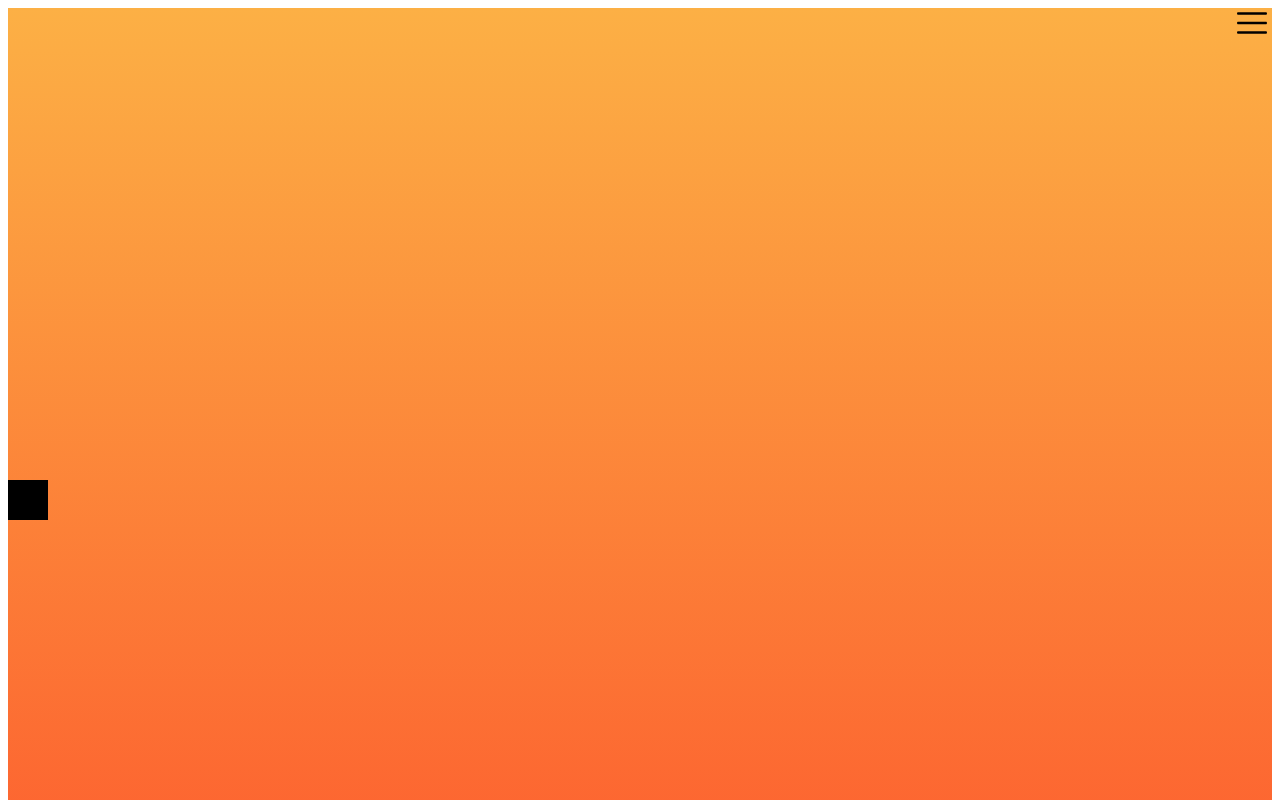
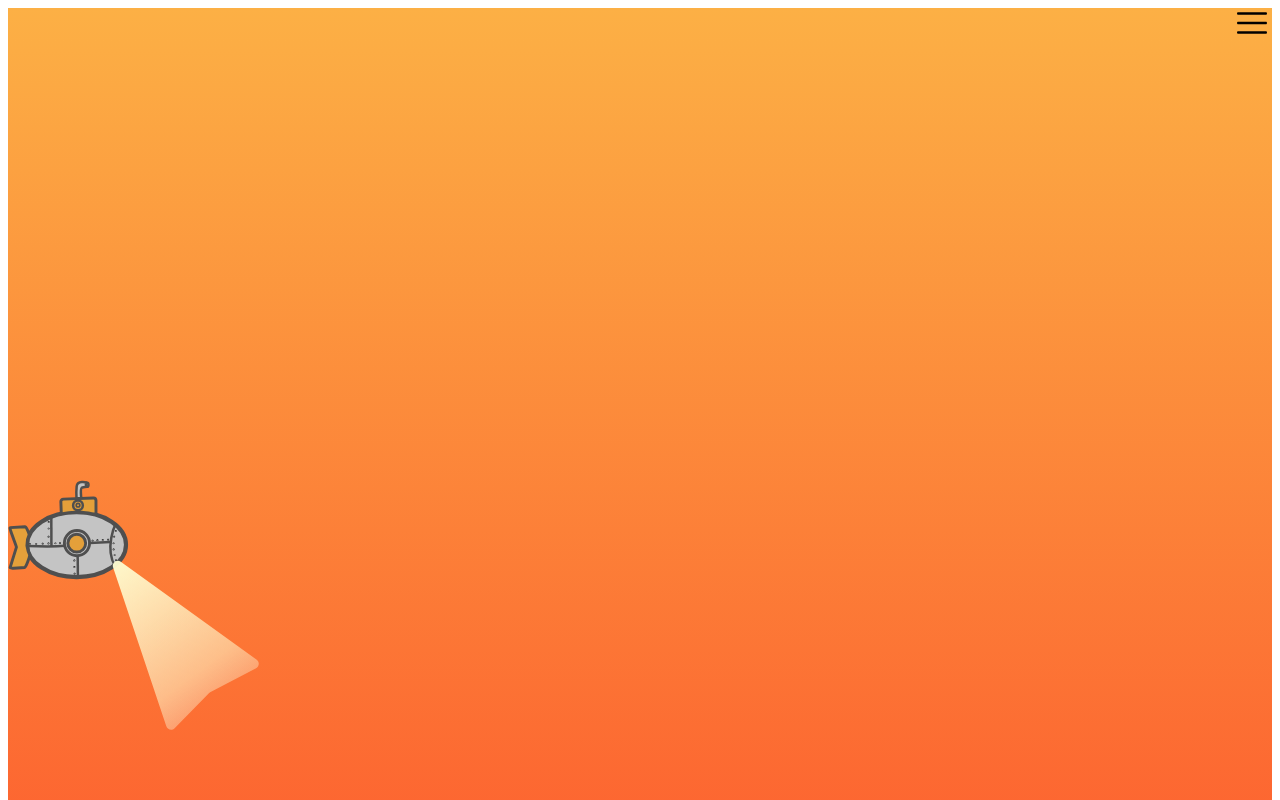
Before and after one commit to Azran14/W1_Final_Project_G5_Front, a Vue app: page /contact in a window 1280 px wide. Shown: the top 800 px of the page. Built offline with nearby package versions, Linux system fonts and the light colour scheme.

Commit message:
add submarine

```diff
--- a/src/views/Contact.vue
+++ b/src/views/Contact.vue
@@ -31,10 +31,10 @@ export default {
 }
 
 .ship {
-  height: 40px;
-  width: 40px;
+  height: 255px;
+  width: 255px;
   position: fixed;
   top: 60%;
-  background: black;
+  background: url(../assets/ship.svg);
 }
 </style>
```
Also changed, not shown: src/assets/ship.svg (added).
